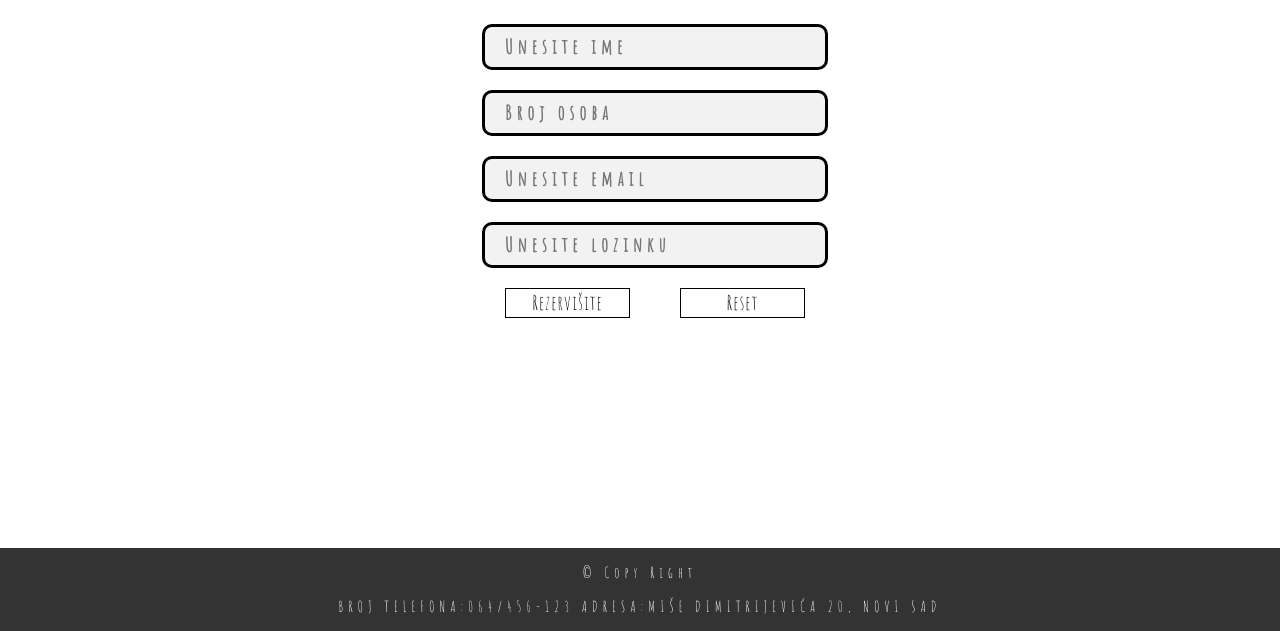
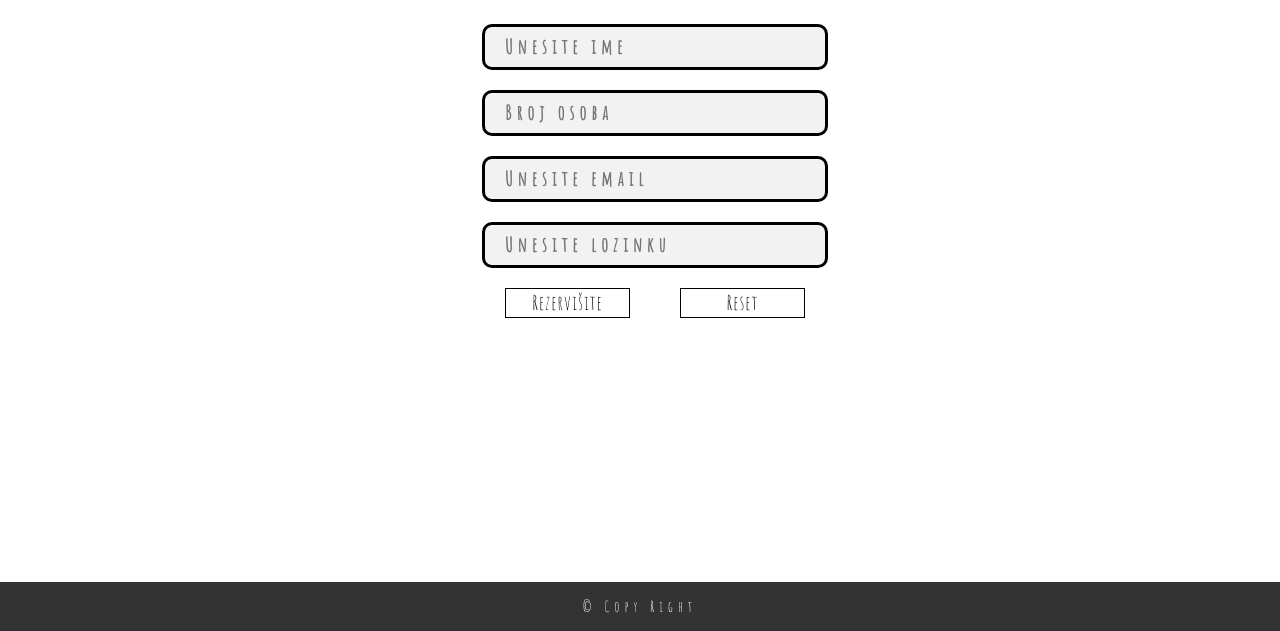
Before and after one commit to zubicsara/vezba, a plain HTML site: page kontakt.html in a window 1280 px wide. Shown: the part 169-800 px from the top of the page. Drawn offline with Linux system fonts and the light colour scheme.

Commit message:
Update kontakt.html

```diff
--- a/kontakt.html
+++ b/kontakt.html
@@ -30,8 +30,7 @@
       </div>
 
       <div class="footer">
-        <p>© Copy Right</p>
-        <p>BROJ TELEFONA:064/456-123 ADRESA:MIŠE DIMITRIJEVIĆA 20, NOVI SAD</p>
+          <p>© Copy Right</p>
       </div>
 
     </body>
```
